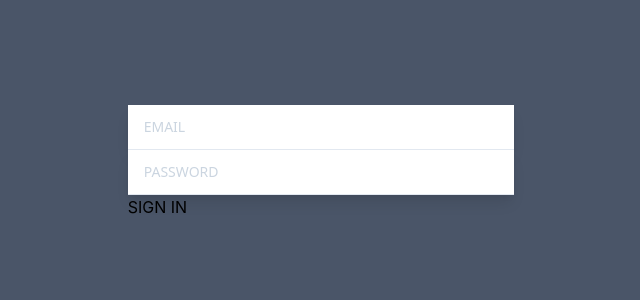
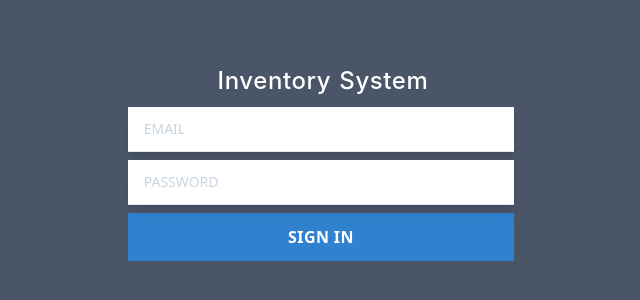
Before and after one commit to cnihtknecht/FS360, a Nuxt app: page / in a window 1280 px wide. Shown: the part 238-538 px from the top of the page, without its empty margins (319-959 px from the left). Built offline with nearby package versions, Linux system fonts and the light colour scheme.

Commit message:
tutorial1 end

```diff
--- a/pages/index.vue
+++ b/pages/index.vue
@@ -1,7 +1,11 @@
 <template>
   <div class="flex h-screen w-full bg-gray-700 ">
     <div class="m-auto w-full px-5 md:w-1/3">
+      <div class="pl-1 text-white font-medium text-2xl tracking-wide text-center">
+        Inventory System {{ email }}
+      </div>
     <form>
+      <div class="my-2">
         <inputElement
           :labelName="'EMAIL'"
           :labelId="'email'"
@@ -10,6 +14,8 @@
           @input="email = $event"
           :disabled="false"
           />
+      </div>
+      <div class="my-2">
         <inputElement
         :labelName="'PASSWORD'"
         :labelId="'password'"
@@ -18,7 +24,24 @@
         @input="password = $event"
         :disabled="false"
         />
-        <button type="button"> SIGN IN </button>
+      </div>
+        <button type="button" class="
+        transition
+        duration-500
+        ease-in-out
+        bg-blue-600
+        rounded-xs
+        w-full
+        py-3
+        text-white
+        font-sans
+        font-bold
+        tracking-wide
+        hover:bg-blue-700
+        hover:text-gray-400
+        active:outline-none
+        focus:outline-none">
+          SIGN IN </button>
     </form>
     </div>
   </div>
```
Lines whose indentation alone changed are shown as unchanged.
